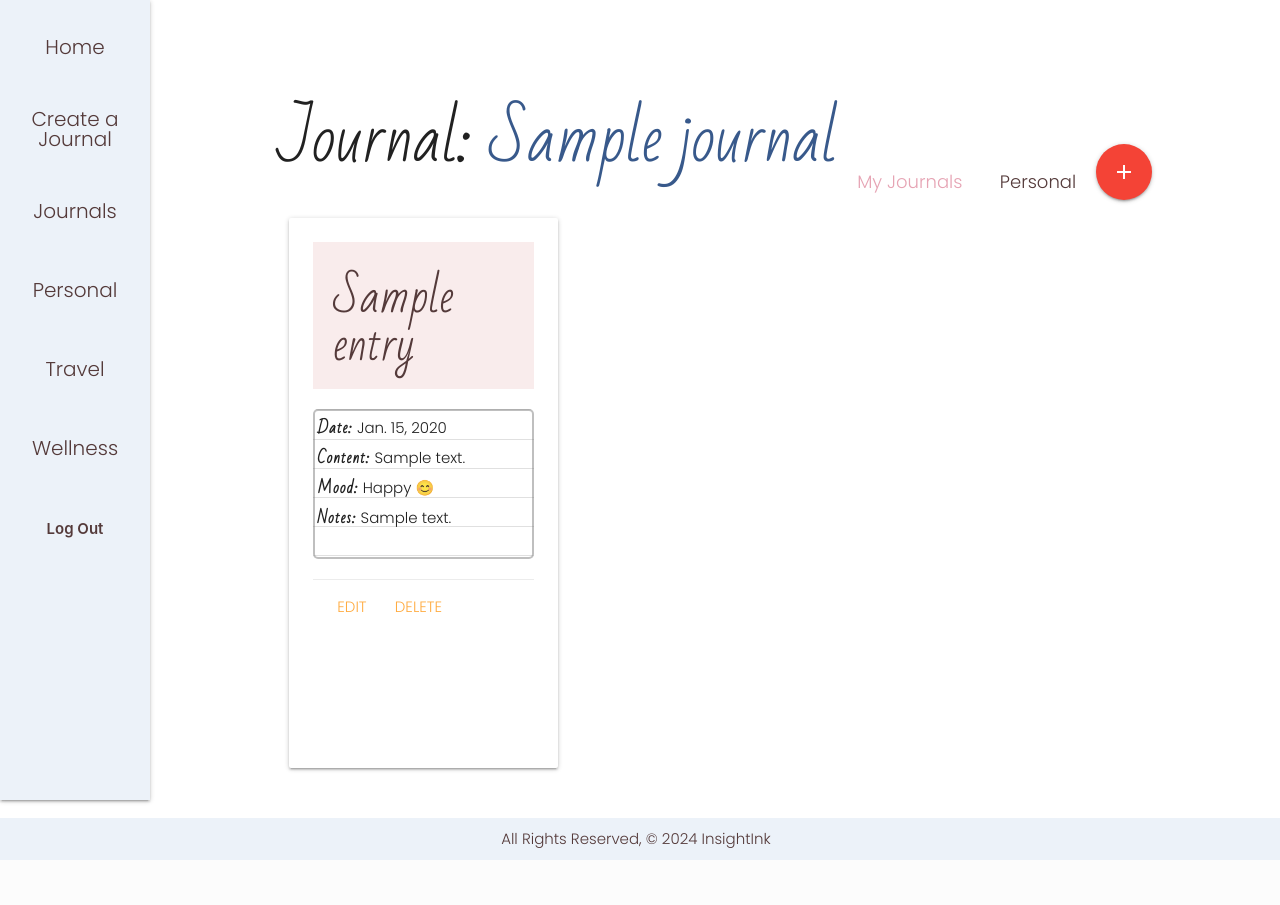
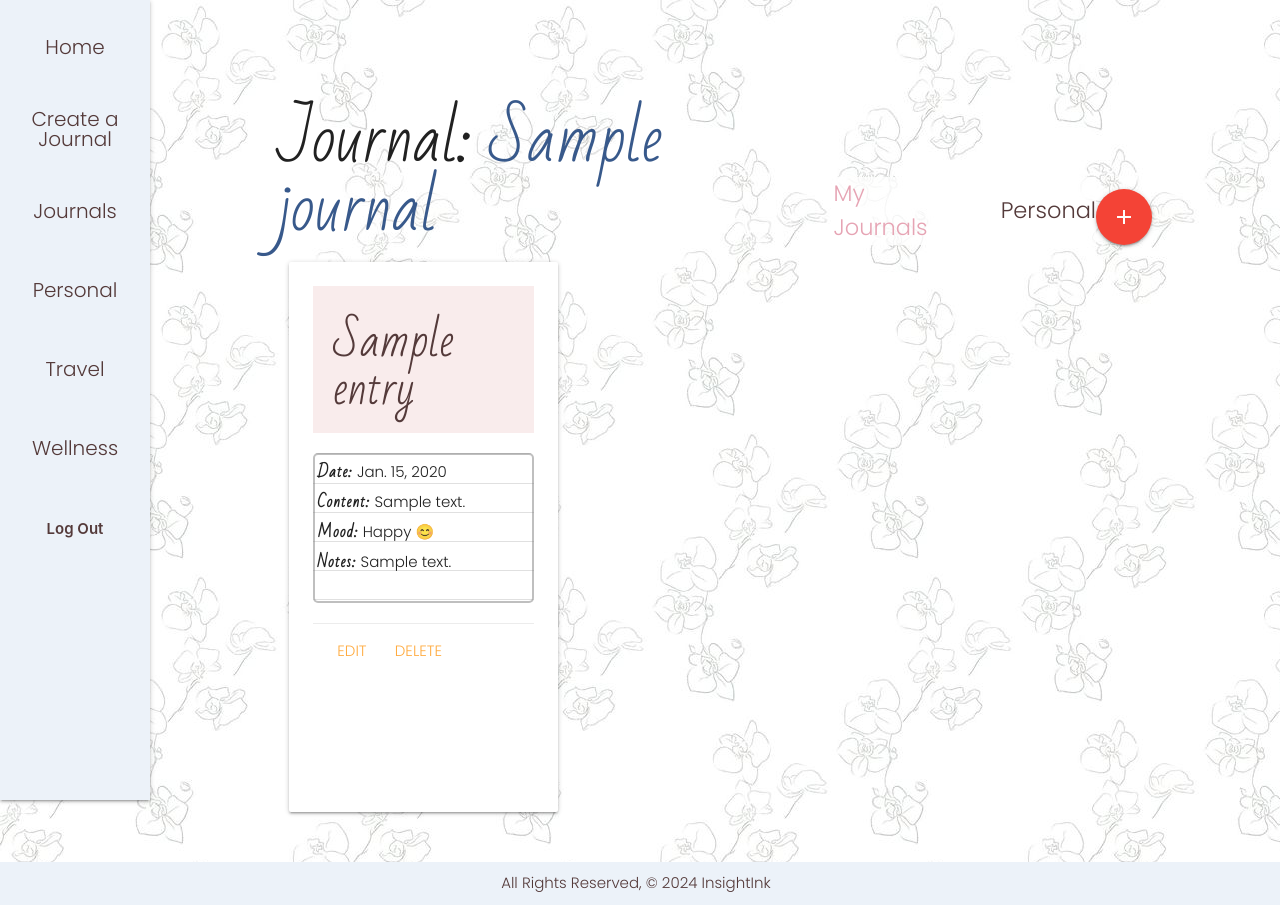
Before and after one commit to chadbanghart/insightink, a Django app: page /journals/1/ in a window 1280 px wide. Before the commit the page ends 860 px from the top, so only its background shows below. Run offline with Django 5.2, Linux system fonts and the light colour scheme; the first user in the database is signed in; tables that the repository leaves empty hold one stand-in row (Sample ...).

Commit message:
added background, breadcrumb background

```diff
--- a/insightink/settings.py
+++ b/insightink/settings.py
@@ -126,7 +126,7 @@ USE_TZ = True
 # https://docs.djangoproject.com/en/5.0/howto/static-files/
 
 STATIC_URL = 'static/'
-STATICFILES_DIRS = [os.path.join(BASE_DIR, 'static')]
+
 # successful login redirect
 LOGIN_REDIRECT_URL = '/'
 # logout
--- a/main_app/static/css/style.css
+++ b/main_app/static/css/style.css
@@ -16,14 +16,19 @@ body {
   min-height: 100vh;
 }
 
+.body-background {
+  background-image: url("/static/images/floral.jpg");
+}
+
 main {
   flex: 1;
   padding: 0 0 0 150px;
 }
 
-title-nav h1 {
+#title-nav h1 {
   margin-bottom: 0px;
 }
+
 .submit-btn {
   border: none;
   font-size: 15px;
@@ -81,6 +86,7 @@ nav ul li a {
 .breadcrumb-container {
   display: flex;
   align-items: center;
+  background-color: rgba(255,255,255, .80);
 }
 
 #detail-breadcrumb {
@@ -90,6 +96,7 @@ nav ul li a {
 .breadcrumb-container .breadcrumb {
   display: flex;
   align-items: center;
+  font-size: 1.5em;
 }
 .breadcrumb {
   color: var(--text-breadcrumbs);
--- a/main_app/templates/base.html
+++ b/main_app/templates/base.html
@@ -21,7 +21,7 @@
   <script src="https://cdnjs.cloudflare.com/ajax/libs/materialize/1.0.0/js/materialize.min.js"></script>
 </head>
 
-<body>
+<body class="body-background">
   <header class="navbar-fixed">
     <nav>
       <div class="nav-wrapper">
--- a/main_app/templates/journals/detail.html
+++ b/main_app/templates/journals/detail.html
@@ -8,7 +8,7 @@
     <a href="{% url 'journals_index' %}" class="breadcrumb">My Journals</a>
     <span class="breadcrumb">{{journal.get_template_display}}</span>
   </div>
-  <div class="">
+  <div>
     <a href="{% url 'add_entry' journal.id %}" class="btn-floating btn-large waves-effect waves-light red"><i
         class="material-icons">add</i></a>
   </div>
```
Also changed, not shown: other parts of main_app/static/css/style.css (+2 -2 lines), main_app/static/images/floral.jpg (added).
